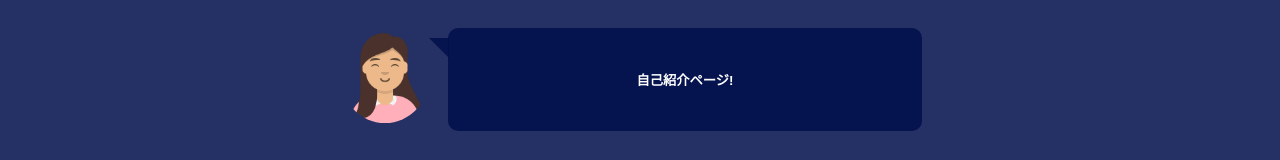
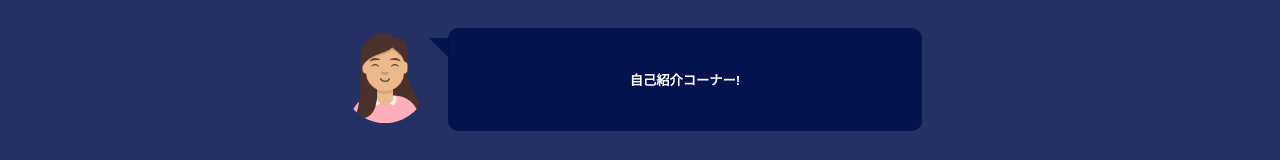
Before and after one commit to williamalvarez92/mika-blog, a React (Create React App) app in the folder client/: page /About in a window 1280 px wide. Shown: the part 366-526 px from the top of the page. Built offline with nearby package versions, Linux system fonts and the light colour scheme.

Commit message:
added some more work

```diff
--- a/client/src/pages/about.js
+++ b/client/src/pages/about.js
@@ -10,7 +10,7 @@ return (
         <img src={avatar} className="avatar-logo" alt="logo" />
         <div className="box bubble">
     <div className='contact'>
-    <h5>自己紹介ページ!</h5>
+    <h5>自己紹介コーナー!</h5>
     </div>
         </div>
     </div>
```
